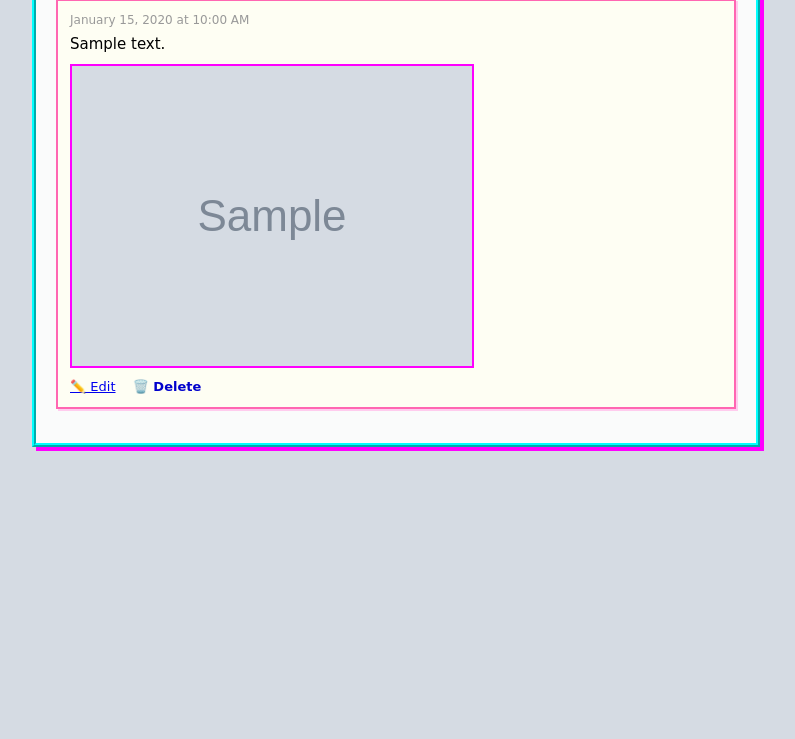
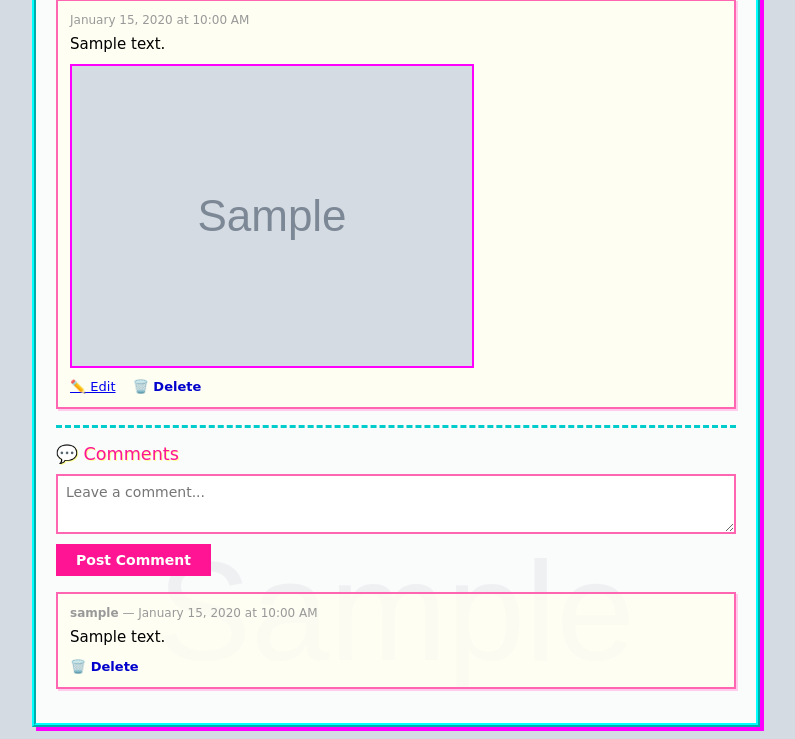
Before and after one commit to brickface082/millennial-space, a Flask app: a page that uses templates/profile.html in a window 1280 px wide. Shown: the part 828-1567 px from the top of the page, without its empty margins (244-1039 px from the left). Before the commit the page ends 1279 px from the top, so only its background shows below. Run offline with Flask 3, Linux system fonts and the light colour scheme; a user stored in the database is signed in; tables that the repository leaves empty hold one stand-in row (values such as "Sample post"); grey boxes marked "Sample" are stand-in pictures.

Commit message:
T012 - add comments to profile pages

```diff
--- a/app.py
+++ b/app.py
@@ -51,6 +51,15 @@ class Post(db.Model):
 
     def __repr__(self):
         return f"Post({self.id}, {self.user_id})"
+
+class Comment(db.Model):
+    id = db.Column(db.Integer, primary_key=True)
+    body = db.Column(db.Text, nullable=False)
+    timestamp = db.Column(db.DateTime, nullable=False, default=datetime.utcnow)
+    author_id = db.Column(db.Integer, db.ForeignKey("user.id"), nullable=False)
+    profile_id = db.Column(db.Integer, db.ForeignKey("user.id"), nullable=False)
+    author = db.relationship("User", foreign_keys=[author_id], backref=db.backref("comments_made", lazy=True))
+    profile_user = db.relationship("User", foreign_keys=[profile_id], backref=db.backref("comments_received", lazy=True))
 
 def extract_url(value):
     value = value.strip()
@@ -116,7 +125,8 @@ def logout():
 def profile(username):
     user = User.query.filter_by(username=username).first_or_404()
     posts = Post.query.filter_by(user_id=user.id).order_by(Post.timestamp.desc()).all()
-    return render_template("profile.html", user=user, posts=posts)
+    comments = Comment.query.filter_by(profile_id=user.id).order_by(Comment.timestamp.desc()).all()
+    return render_template("profile.html", user=user, posts=posts, comments=comments)
 
 @app.route("/edit", methods=["GET", "POST"])
 @login_required
@@ -181,6 +191,30 @@ def create_post():
     db.session.commit()
     return redirect(url_for("profile", username=current_user.username))
 
+@app.route("/profile/<username>/comment", methods=["POST"])
+@login_required
+def add_comment(username):
+    user = User.query.filter_by(username=username).first_or_404()
+    body = request.form.get("body", "").strip()
+    if not body:
+        flash("Comment cannot be empty.", "danger")
+        return redirect(url_for("profile", username=username))
+    comment = Comment(body=body, author_id=current_user.id, profile_id=user.id)
+    db.session.add(comment)
+    db.session.commit()
+    return redirect(url_for("profile", username=username))
+
+@app.route("/comment/<int:comment_id>/delete", methods=["POST"])
+@login_required
+def delete_comment(comment_id):
+    comment = Comment.query.get_or_404(comment_id)
+    profile_username = comment.profile_user.username
+    if current_user.id != comment.profile_id and current_user.id != comment.author_id:
+        return redirect(url_for("profile", username=profile_username))
+    db.session.delete(comment)
+    db.session.commit()
+    return redirect(url_for("profile", username=profile_username))
+
 with app.app_context():
     os.makedirs(os.path.join(basedir, "instance"), exist_ok=True)
     db.create_all()
--- a/templates/profile.html
+++ b/templates/profile.html
@@ -260,6 +260,33 @@
     <p class="no-posts">No posts yet.</p>
     {% endfor %}
 
+    <hr class="divider-cyan">
+    <p class="section-label">💬 Comments</p>
+
+    {% if current_user.is_authenticated %}
+    <form method="POST" action="{{ url_for('add_comment', username=user.username) }}" style="margin-bottom:16px;">
+        <textarea name="body" placeholder="Leave a comment..." style="width:100%; box-sizing:border-box; font-family:inherit; font-size:14px; border:2px solid #ff66b2; padding:8px; height:60px; resize:vertical;"></textarea>
+        <br>
+        <input type="submit" value="Post Comment" style="margin-top:6px; background:#ff1493; color:white; border:none; padding:8px 20px; font-family:inherit; font-size:14px; cursor:pointer; font-weight:bold;">
+    </form>
+    {% endif %}
+
+    {% for comment in comments %}
+    <div class="post-card">
+        <p class="post-timestamp">
+            <strong>{{ comment.author.username }}</strong> — {{ comment.timestamp.strftime('%B %d, %Y at %I:%M %p') }}
+        </p>
+        <p class="post-body">{{ comment.body }}</p>
+        {% if current_user.is_authenticated and (current_user.id == comment.profile_id or current_user.id == comment.author_id) %}
+        <form method="POST" action="{{ url_for('delete_comment', comment_id=comment.id) }}" style="display:inline;" onsubmit="return confirm('Delete this comment?');">
+            <button type="submit" style="background:none; border:none; color:#0000cc; font-family:inherit; font-size:13px; font-weight:bold; cursor:pointer; padding:0;">🗑️ Delete</button>
+        </form>
+        {% endif %}
+    </div>
+    {% else %}
+    <p class="no-posts">No comments yet.</p>
+    {% endfor %}
+
 </div>
 </body>
 </html>
```
